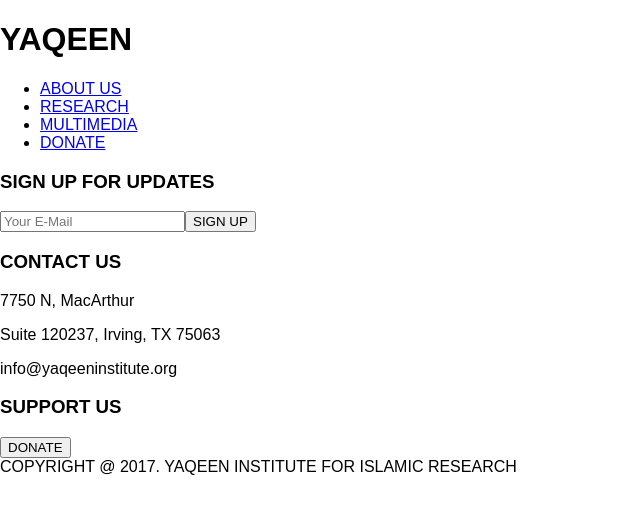
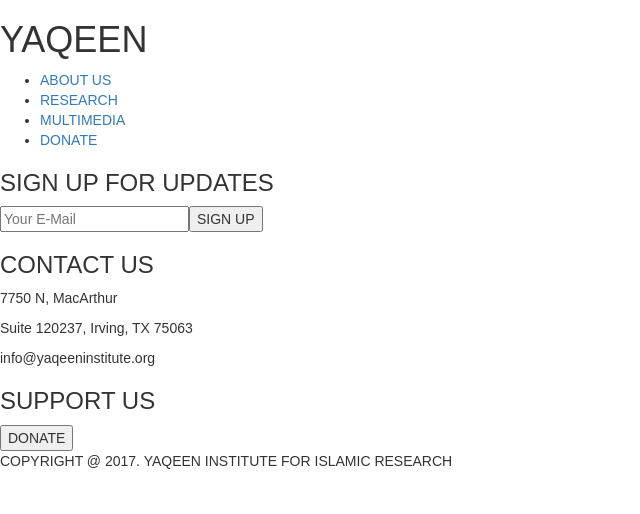
Before and after one commit to hossainamzad/Yaqeen, a React (Create React App) app: page / in a window 1280 px wide. Shown: the top 514 px of the page, without its empty margins (0-640 px from the left). Built offline with nearby package versions, Linux system fonts and the light colour scheme.

Commit message:
add bootstrap to the project

```diff
--- a/package.json
+++ b/package.json
@@ -4,6 +4,7 @@
   "private": true,
   "dependencies": {
     "react": "^16.4.0",
+    "react-bootstrap": "^0.32.1",
     "react-dom": "^16.4.0",
     "react-router-dom": "^4.3.0",
     "react-scripts": "1.1.4"
--- a/public/index.html
+++ b/public/index.html
@@ -19,6 +19,11 @@
       work correctly both with client-side routing and a non-root public URL.
       Learn how to configure a non-root public URL by running `npm run build`.
     -->
+  <!-- Latest compiled and minified CSS -->
+    <link rel="stylesheet" href="https://maxcdn.bootstrapcdn.com/bootstrap/3.3.7/css/bootstrap.min.css" integrity="sha384-BVYiiSIFeK1dGmJRAkycuHAHRg32OmUcww7on3RYdg4Va+PmSTsz/K68vbdEjh4u" crossorigin="anonymous">
+
+    <!-- Optional theme -->
+    <link rel="stylesheet" href="https://maxcdn.bootstrapcdn.com/bootstrap/3.3.7/css/bootstrap-theme.min.css" integrity="sha384-rHyoN1iRsVXV4nD0JutlnGaslCJuC7uwjduW9SVrLvRYooPp2bWYgmgJQIXwl/Sp" crossorigin="anonymous">
     <title>React App</title>
   </head>
   <body>
--- a/src/Components/navbar.js
+++ b/src/Components/navbar.js
@@ -2,7 +2,7 @@
 import { Link, Redirect } from 'react-router-dom'
 function Navbar () {
   return(
-    <div>
+    <div className="continer-fluid">
       <ul>
         <li><Link to="/navbar">ABOUT US</Link></li>
         <li><Link to="/navbar">RESEARCH</Link></li>
```
Also changed, not shown: 1 other file (tests, documents, lock files or other folders).
